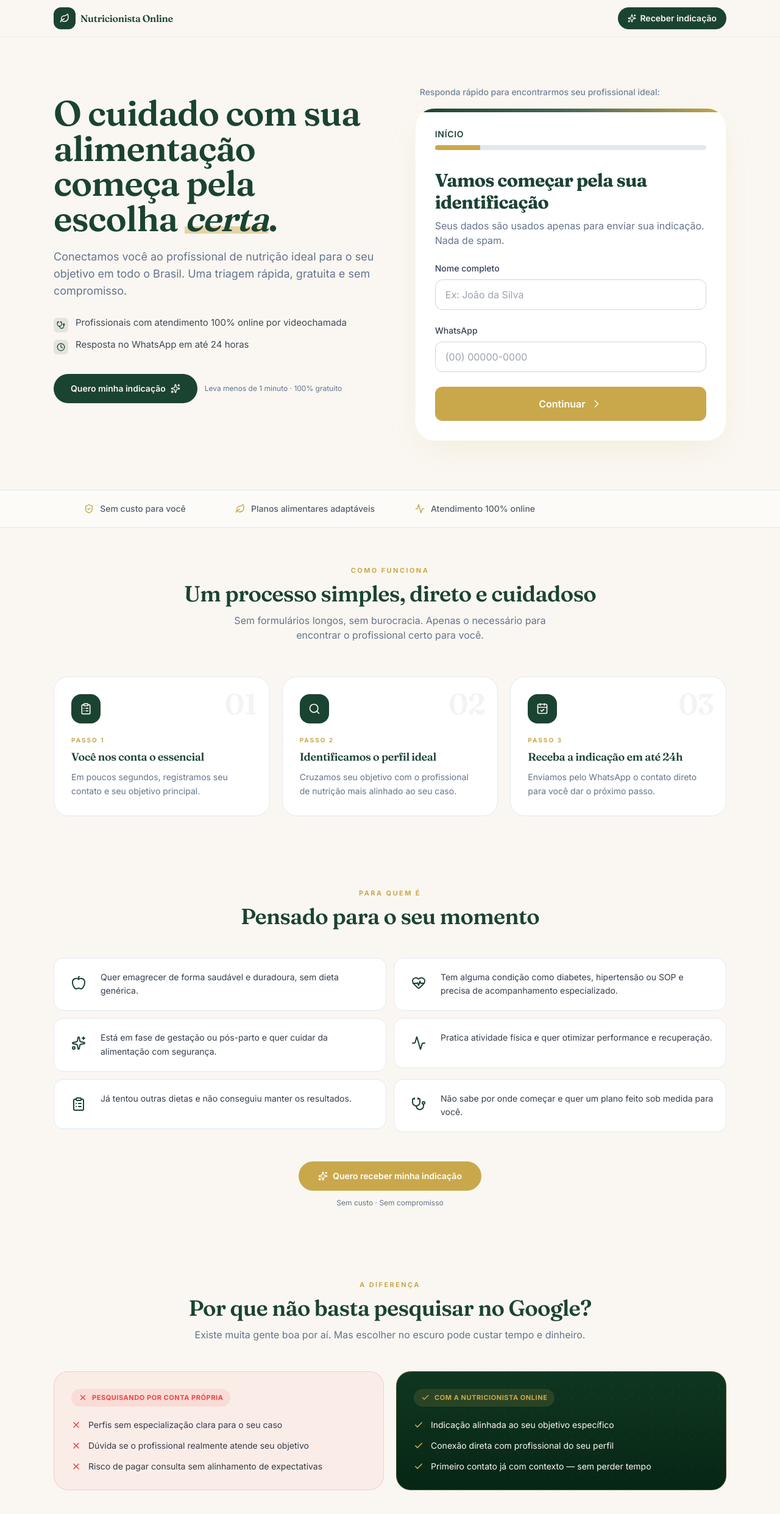
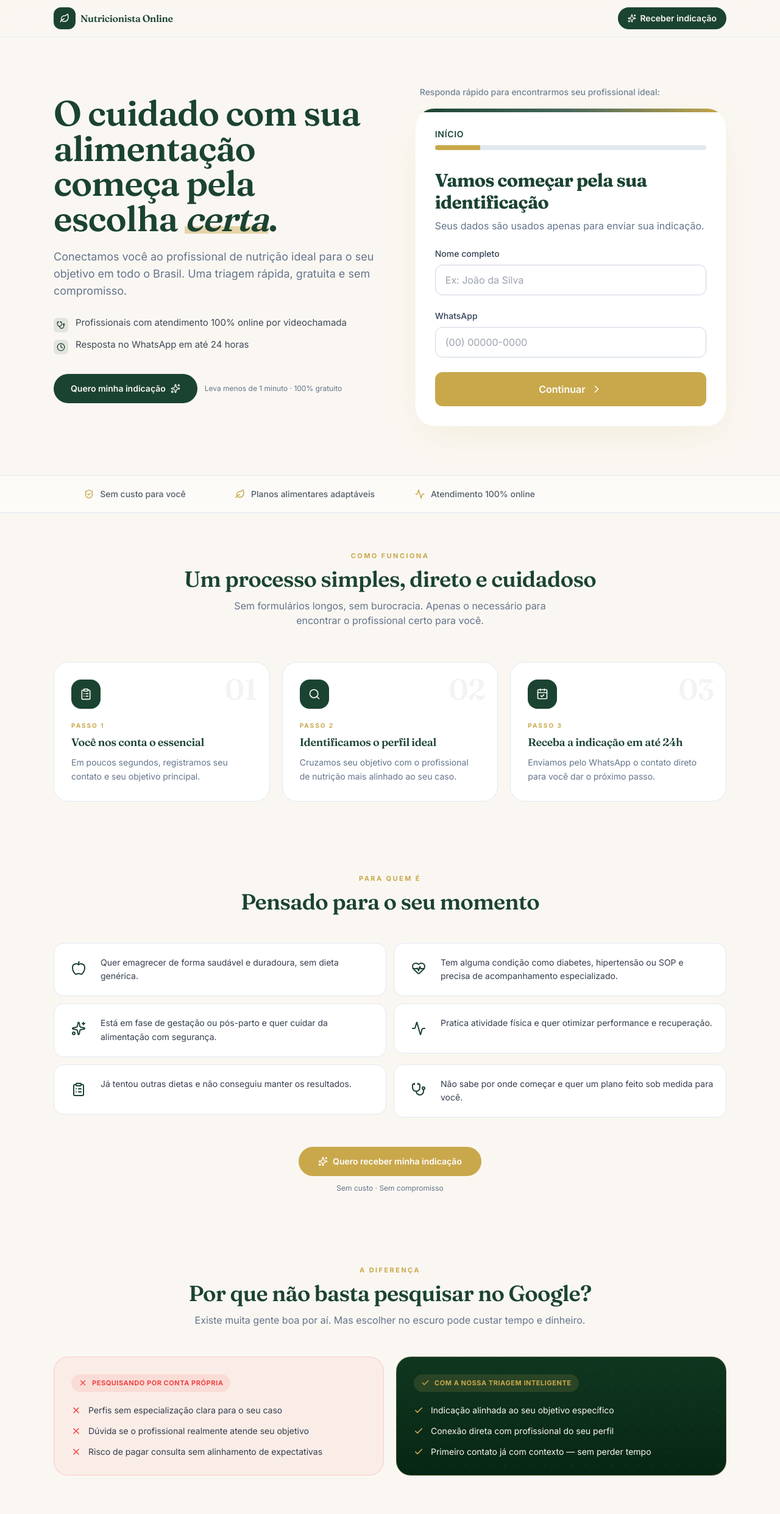
Before and after one commit to viniciusbritothiagoalves-tech/Nutricionista-Online, a React (Vite) app: page / in a window 1280 px wide. Shown: the top 2482 px of the page at 61% size. Built offline with nearby package versions, Linux system fonts and the light colour scheme.

Commit message:
mudanças formulário

```diff
--- a/src/pages/Public/Landing.jsx
+++ b/src/pages/Public/Landing.jsx
@@ -411,7 +411,7 @@ function WhyNotGoogle() {
               <div className="relative">
                 <div className="mb-5 inline-flex items-center gap-2 rounded-full bg-gold/15 px-3 py-1.5 text-[11px] font-bold uppercase tracking-wider text-gold">
                   <Check className="h-3.5 w-3.5" strokeWidth={2.4} />
-                  Com a Nutricionista Online
+                  Com a nossa triagem inteligente
                 </div>
                 <ul className="space-y-3.5">
                   {solutions.map((p) => (
--- a/src/pages/Public/components/Steps.jsx
+++ b/src/pages/Public/components/Steps.jsx
@@ -44,7 +44,7 @@ export const Step1 = ({ data, updateData, onNext }) => {
   return (
     <div>
       <h2 className="text-xl sm:text-3xl font-display font-bold text-primary tracking-tight mb-1 sm:mb-2 leading-tight">Vamos começar pela sua identificação</h2>
-      <p className="text-slate-500 text-[14px] sm:text-base mb-3 sm:mb-6 leading-tight">Seus dados são usados apenas para enviar sua indicação. Nada de spam.</p>
+      <p className="text-slate-500 text-[14px] sm:text-base mb-3 sm:mb-6 leading-tight">Seus dados são usados apenas para enviar sua indicação.</p>
 
       <div className="space-y-6">
         <div>
```
